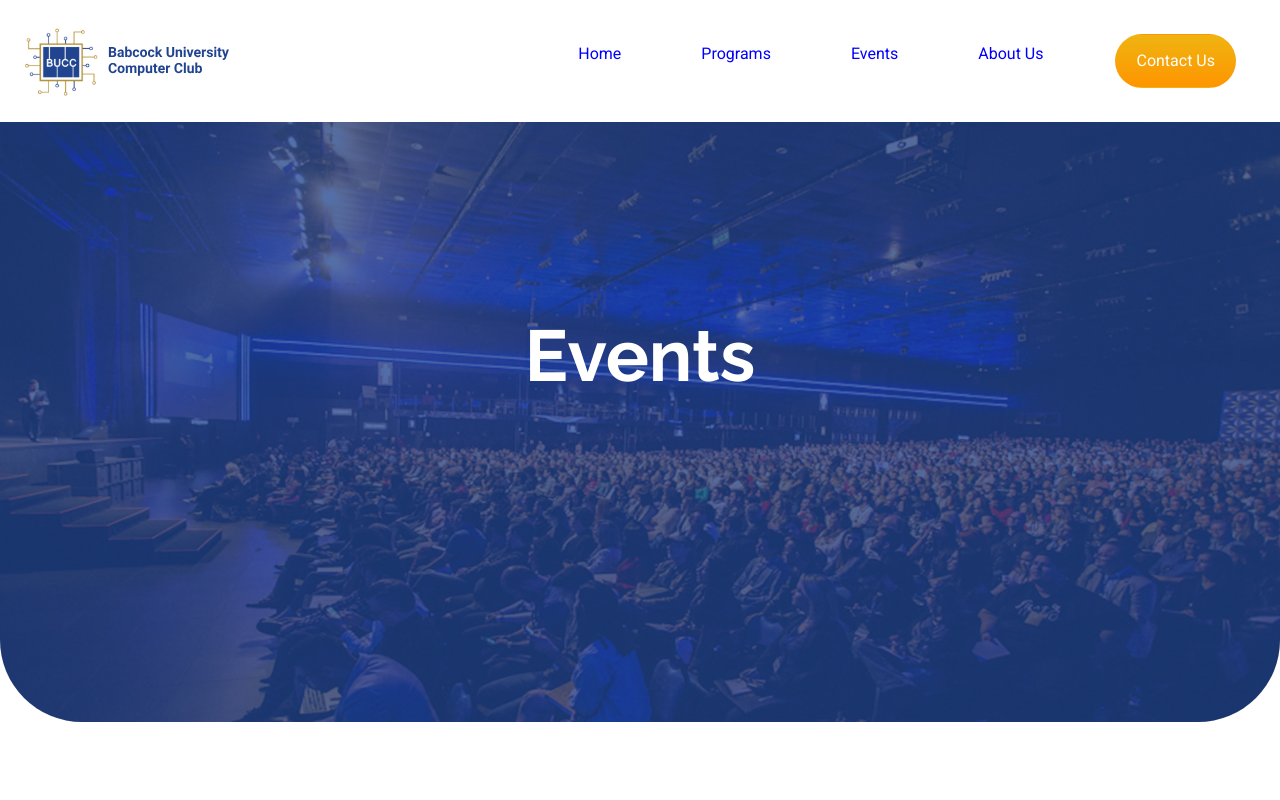
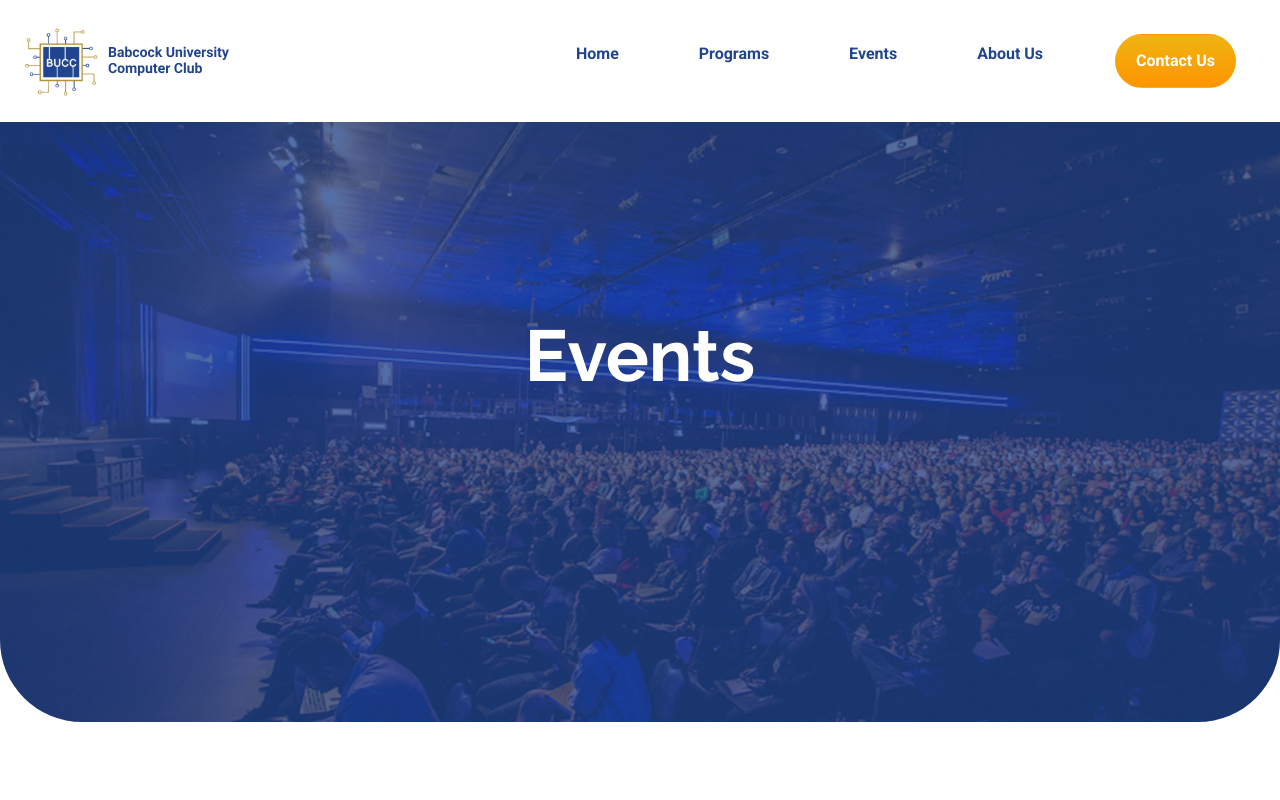
Before and after one commit to somtookaforr/BUCC-web-frontend, a React (Create React App) app: page /events in a window 1280 px wide. Shown: the top 800 px of the page. Built offline with nearby package versions, Linux system fonts and the light colour scheme.

Commit message:
navlink weight

```diff
--- a/src/CSS/component.css
+++ b/src/CSS/component.css
@@ -20,7 +20,8 @@
 }
 
 .navbar .nav-link{
-    color: blue !important;
+    color: #20448F !important;
+    font-weight: 600;
 }
 
 .navbar .navBtn .text-white{
```
